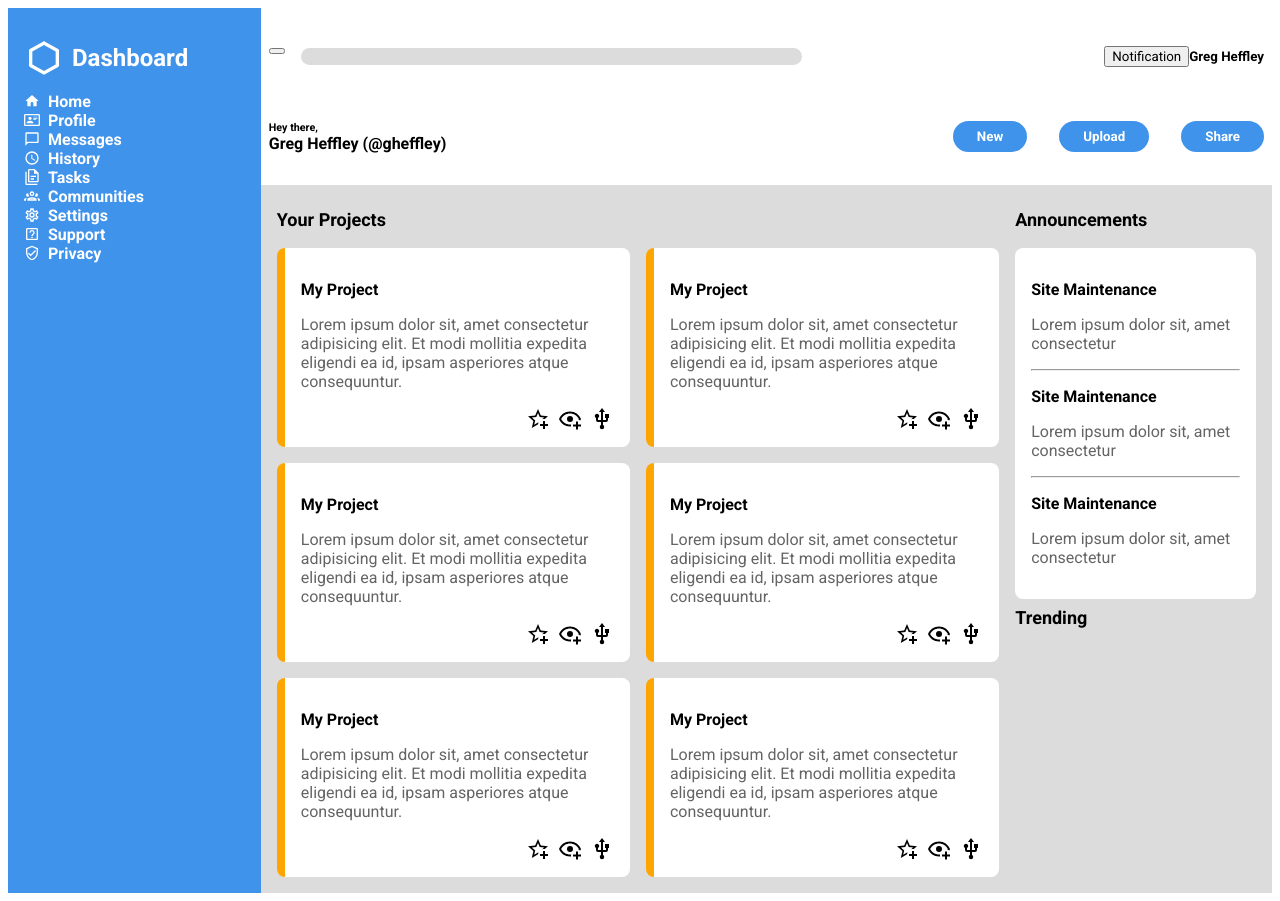
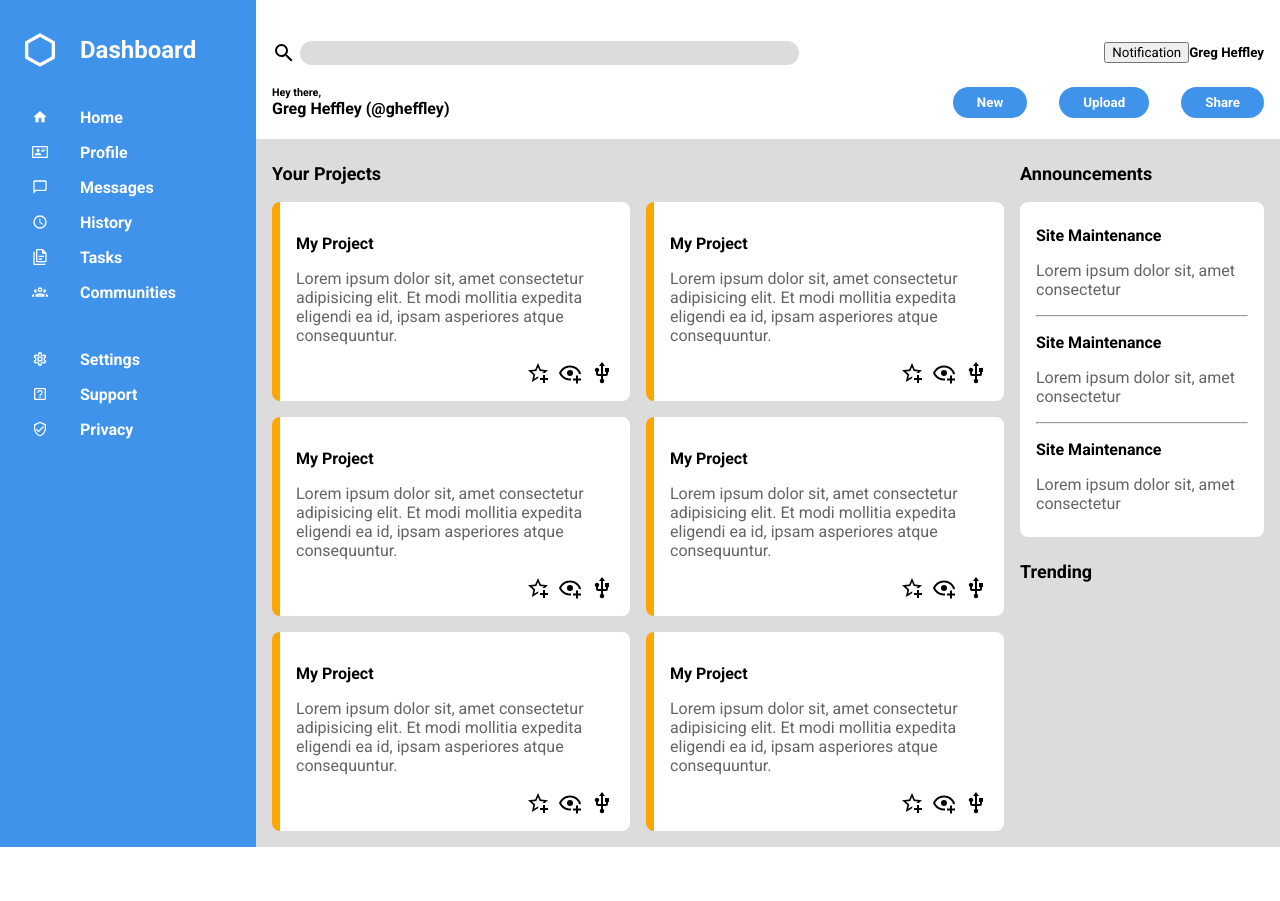
Before and after one commit to zakwatsonn/odin-admin-dashboard, a plain HTML site: page index.html in a window 1280 px wide. After the commit the page ends 847 px from the top, so only its background shows below. Drawn offline with Linux system fonts and the light colour scheme.

Commit message:
styling and bug fixes

```diff
--- a/index.html
+++ b/index.html
@@ -14,7 +14,7 @@
         <div class="header">
             <div class="header-top">
                 <form>
-                    <button class="searchbutton"></button>
+                    <svg xmlns="http://www.w3.org/2000/svg" viewBox="0 0 24 24"><title>magnify</title><path d="M9.5,3A6.5,6.5 0 0,1 16,9.5C16,11.11 15.41,12.59 14.44,13.73L14.71,14H15.5L20.5,19L19,20.5L14,15.5V14.71L13.73,14.44C12.59,15.41 11.11,16 9.5,16A6.5,6.5 0 0,1 3,9.5A6.5,6.5 0 0,1 9.5,3M9.5,5C7,5 5,7 5,9.5C5,12 7,14 9.5,14C12,14 14,12 14,9.5C14,7 12,5 9.5,5Z" /></svg>
                     <input class="searchbar" type="search">
                 </form>
                 <!--image profile pic goes here-->
@@ -60,7 +60,7 @@
                     <svg xmlns="http://www.w3.org/2000/svg" viewBox="0 0 24 24"><title>file-document-multiple-outline</title><path d="M16 0H8C6.9 0 6 .9 6 2V18C6 19.1 6.9 20 8 20H20C21.1 20 22 19.1 22 18V6L16 0M20 18H8V2H15V7H20V18M4 4V22H20V24H4C2.9 24 2 23.1 2 22V4H4M10 10V12H18V10H10M10 14V16H15V14H10Z" /></svg>
                     Tasks
                 </li>
-                <li>
+                <li class="sidebar-gap">
                     <svg xmlns="http://www.w3.org/2000/svg" viewBox="0 0 24 24"><title>account-group-outline</title><path d="M12,5A3.5,3.5 0 0,0 8.5,8.5A3.5,3.5 0 0,0 12,12A3.5,3.5 0 0,0 15.5,8.5A3.5,3.5 0 0,0 12,5M12,7A1.5,1.5 0 0,1 13.5,8.5A1.5,1.5 0 0,1 12,10A1.5,1.5 0 0,1 10.5,8.5A1.5,1.5 0 0,1 12,7M5.5,8A2.5,2.5 0 0,0 3,10.5C3,11.44 3.53,12.25 4.29,12.68C4.65,12.88 5.06,13 5.5,13C5.94,13 6.35,12.88 6.71,12.68C7.08,12.47 7.39,12.17 7.62,11.81C6.89,10.86 6.5,9.7 6.5,8.5C6.5,8.41 6.5,8.31 6.5,8.22C6.2,8.08 5.86,8 5.5,8M18.5,8C18.14,8 17.8,8.08 17.5,8.22C17.5,8.31 17.5,8.41 17.5,8.5C17.5,9.7 17.11,10.86 16.38,11.81C16.5,12 16.63,12.15 16.78,12.3C16.94,12.45 17.1,12.58 17.29,12.68C17.65,12.88 18.06,13 18.5,13C18.94,13 19.35,12.88 19.71,12.68C20.47,12.25 21,11.44 21,10.5A2.5,2.5 0 0,0 18.5,8M12,14C9.66,14 5,15.17 5,17.5V19H19V17.5C19,15.17 14.34,14 12,14M4.71,14.55C2.78,14.78 0,15.76 0,17.5V19H3V17.07C3,16.06 3.69,15.22 4.71,14.55M19.29,14.55C20.31,15.22 21,16.06 21,17.07V19H24V17.5C24,15.76 21.22,14.78 19.29,14.55M12,16C13.53,16 15.24,16.5 16.23,17H7.77C8.76,16.5 10.47,16 12,16Z" /></svg>
                     Communities
                 </li>
--- a/style.css
+++ b/style.css
@@ -2,7 +2,13 @@
     font-family: 'roboto', sans-serif;
 }
 
+body {
+    margin: 0;
+}
+
 .container {
+    height: 100vh;
+    width: 100vw;
     display: grid;
     grid-template: 1fr 4fr / 1fr 4fr;
     grid-template-areas: "sidebar header"
@@ -10,11 +16,13 @@
 }
 
 .header {
-    padding: 0.5rem;
+    padding: 1rem;
+    padding-top: 2rem;
     background-color: white;
     grid-area: header;
     display: grid;
     grid-template-rows: 1fr 1fr;
+    gap: 0.5rem;
 }
 
 .header-top {
@@ -26,19 +34,16 @@
     flex-grow: 4;
     display: flex;
     justify-content: start;
-    gap: 1rem;
+    align-items: center;
+    gap: 0.25rem;
 }
 
 .searchbar {
-    height: 50%;
+    height: 1.5rem;
     width: 60%;
     border-radius: 1rem;
     border: 0;
     background-color: rgb(220, 220, 220);
-}
-
-.searchbutton {
-    height: 50%;
 }
 
 .header-top>p {
@@ -87,11 +92,23 @@
     margin: 0;
 }
 
+.sidebar-gap {
+    margin-bottom: 3rem;
+}
+
 li {
     display: flex;
     justify-content: flex-start;
     align-items: center;
-    gap: 0.5rem;
+    gap: 2rem;
+    margin: 1rem;
+}
+
+ul>li:first-child {
+    margin-bottom: 1.5rem;
+    margin-left: 0.25rem;
+    margin-top: 0;
+    gap: 1.25rem;
 }
 
 .titleicon {
@@ -150,14 +167,14 @@ li>svg {
     gap: 0.5rem;
 }
 
-.cardoptions>svg {
+.cardoptions>svg, form>svg {
     height: 1.5rem;
     width: 1.5rem;
 }
 
 .announcements {
-    padding: 1rem;
+    padding: 0.5rem 1rem;
     background-color: white;
     border-radius: 0.5rem;
-
+    margin-bottom: 1.5rem;
 }
```
